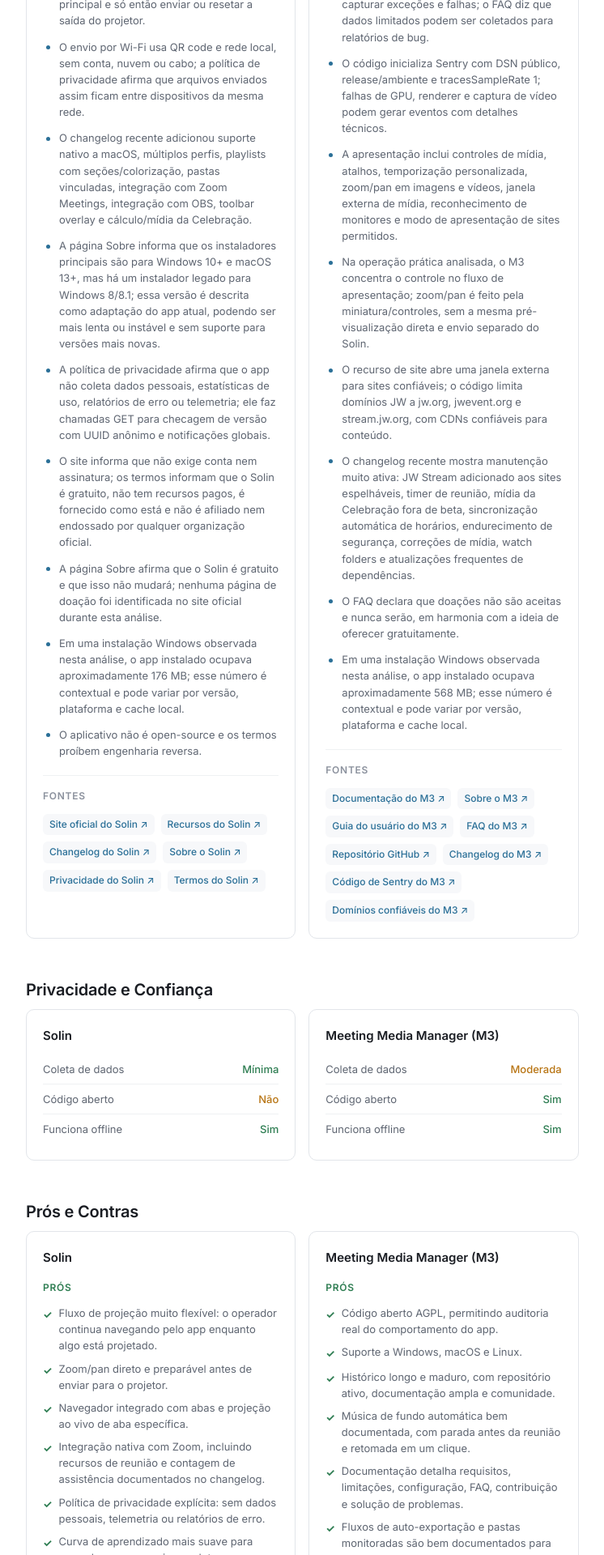
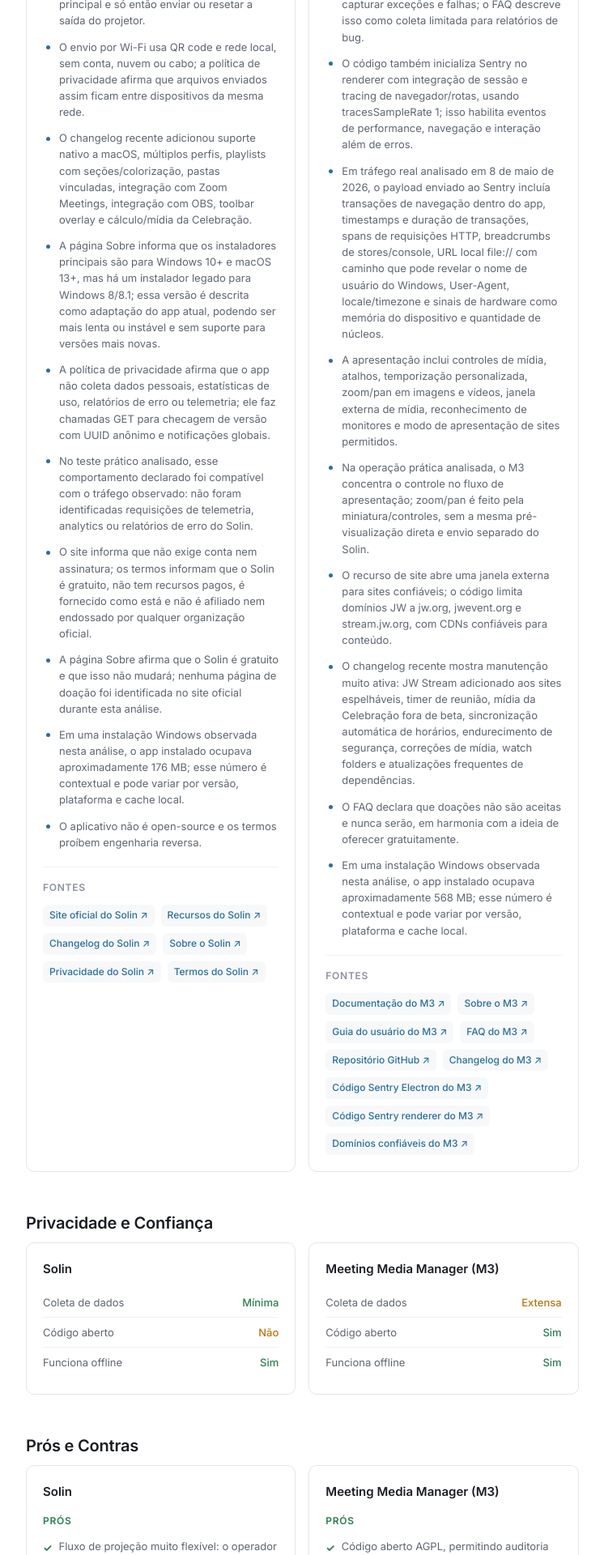
Before and after one commit to sirlucasmiller/kh-tools, a React (Vite) app: page /pt/category/audio-video in a window 1280 px wide. Shown: the part 2479-4399 px from the top of the page at 81% size, without its empty margins (92-838 px from the left). Built offline with nearby package versions, Linux system fonts and the light colour scheme; no server answers.

Commit message:
docs: update Solin and M3 privacy analysis

```diff
--- a/src/data/apps/audio-video.js
+++ b/src/data/apps/audio-video.js
@@ -30,7 +30,7 @@
 export const verdict = {
   recommendedAppIds: ['solin'],
   summary:
-    'Recomendação prática: Solin leva vantagem para uso direto na reunião por combinar operação ao vivo mais fluida, app responsivo durante a projeção, zoom/pan preparado, navegador integrado com abas, integração nativa com Zoom, contagem de assistência, curva de aprendizado mais suave e política de privacidade com coleta mínima declarada. Meeting Media Manager continua sendo uma solução forte, especialmente por ser open-source, oferecer Linux, ter documentação ampla, música de fundo automática e histórico público maior; além disso, o Solin ainda é um projeto recente, com primeiro changelog público em 19 de março de 2026. Ainda assim, na comparação específica de uso prático em áudio/vídeo, o Solin aparece como a escolha mais forte.',
+    'Recomendação prática: Solin leva vantagem para uso direto na reunião por combinar operação ao vivo mais fluida, app responsivo durante a projeção, zoom/pan preparado, navegador integrado com abas, integração nativa com Zoom, contagem de assistência, curva de aprendizado mais suave e privacidade prática mais favorável. Meeting Media Manager continua sendo uma solução forte, especialmente por ser open-source, oferecer Linux, ter documentação ampla, música de fundo automática e histórico público maior; além disso, o Solin ainda é um projeto recente, com primeiro changelog público em 19 de março de 2026. Ainda assim, na comparação específica de uso prático em áudio/vídeo, o Solin aparece como a escolha mais forte.',
 }
 
 export const apps = [
@@ -80,6 +80,7 @@
       'O changelog recente adicionou suporte nativo a macOS, múltiplos perfis, playlists com seções/colorização, pastas vinculadas, integração com Zoom Meetings, integração com OBS, toolbar overlay e cálculo/mídia da Celebração.',
       'A página Sobre informa que os instaladores principais são para Windows 10+ e macOS 13+, mas há um instalador legado para Windows 8/8.1; essa versão é descrita como adaptação do app atual, podendo ser mais lenta ou instável e sem suporte para versões mais novas.',
       'A política de privacidade afirma que o app não coleta dados pessoais, estatísticas de uso, relatórios de erro ou telemetria; ele faz chamadas GET para checagem de versão com UUID anônimo e notificações globais.',
+      'No teste prático analisado, esse comportamento declarado foi compatível com o tráfego observado: não foram identificadas requisições de telemetria, analytics ou relatórios de erro do Solin.',
       'O site informa que não exige conta nem assinatura; os termos informam que o Solin é gratuito, não tem recursos pagos, é fornecido como está e não é afiliado nem endossado por qualquer organização oficial.',
       'A página Sobre afirma que o Solin é gratuito e que isso não mudará; nenhuma página de doação foi identificada no site oficial durante esta análise.',
       'Em uma instalação Windows observada nesta análise, o app instalado ocupava aproximadamente 176 MB; esse número é contextual e pode variar por versão, plataforma e cache local.',
@@ -90,7 +91,7 @@
       'Zoom/pan direto e preparável antes de enviar para o projetor.',
       'Navegador integrado com abas e projeção ao vivo de aba específica.',
       'Integração nativa com Zoom, incluindo recursos de reunião e contagem de assistência documentados no changelog.',
-      'Política de privacidade explícita: sem dados pessoais, telemetria ou relatórios de erro.',
+      'Política de privacidade explícita e compatível com o tráfego prático observado: sem dados pessoais, telemetria ou relatórios de erro.',
       'Curva de aprendizado mais suave para operadores que precisam adotar o app rapidamente.',
       'Instalação observada consideravelmente menor que a do M3 no Windows analisado.',
       'Envio local por QR/Wi-Fi sem conta ou nuvem.',
@@ -127,7 +128,7 @@
         url: 'https://solinav.vercel.app/en/legal/terms',
       },
     ],
-    lastReviewed: '2026-05-07',
+    lastReviewed: '2026-05-08',
   },
   {
     id: 'meeting-media-manager',
@@ -161,7 +162,7 @@
       multilingualInterface: true,
     },
     privacy: {
-      dataCollection: 'moderate',
+      dataCollection: 'extensive',
       openSource: true,
       offlineCapable: true,
     },
@@ -170,8 +171,9 @@
       'O repositório é público, tem licença AGPL-3.0-or-later e o README lista download automático, ferramentas de apresentação, Zoom, OBS, múltiplas congregações, playlists, JWPUB, áudio da Bíblia, discursos públicos e importação de mídia externa.',
       'O FAQ informa suporte a Windows 10+, macOS 10.15+ e AppImage para Linux, com requisitos mínimos de 4 GB de RAM e 6 GB livres, recomendando 8 GB e 15 GB para cache.',
       'A documentação afirma que os dados da reunião ficam localmente no computador, as mídias são baixadas diretamente do site oficial e o código pode ser revisado.',
-      'O app usa Sentry no processo Electron para capturar exceções e falhas; o FAQ diz que dados limitados podem ser coletados para relatórios de bug.',
-      'O código inicializa Sentry com DSN público, release/ambiente e tracesSampleRate 1; falhas de GPU, renderer e captura de vídeo podem gerar eventos com detalhes técnicos.',
+      'O app usa Sentry no processo Electron para capturar exceções e falhas; o FAQ descreve isso como coleta limitada para relatórios de bug.',
+      'O código também inicializa Sentry no renderer com integração de sessão e tracing de navegador/rotas, usando tracesSampleRate 1; isso habilita eventos de performance, navegação e interação além de erros.',
+      'Em tráfego real analisado em 8 de maio de 2026, o payload enviado ao Sentry incluía transações de navegação dentro do app, timestamps e duração de transações, spans de requisições HTTP, breadcrumbs de stores/console, URL local file:// com caminho que pode revelar o nome de usuário do Windows, User-Agent, locale/timezone e sinais de hardware como memória do dispositivo e quantidade de núcleos.',
       'A apresentação inclui controles de mídia, atalhos, temporização personalizada, zoom/pan em imagens e vídeos, janela externa de mídia, reconhecimento de monitores e modo de apresentação de sites permitidos.',
       'Na operação prática analisada, o M3 concentra o controle no fluxo de apresentação; zoom/pan é feito pela miniatura/controles, sem a mesma pré-visualização direta e envio separado do Solin.',
       'O recurso de site abre uma janela externa para sites confiáveis; o código limita domínios JW a jw.org, jwevent.org e stream.jw.org, com CDNs confiáveis para conteúdo.',
@@ -188,7 +190,7 @@
       'Fluxos de auto-exportação e pastas monitoradas são bem documentados para backup e trabalho entre casa e Salão do Reino.',
     ],
     cons: [
-      'Coleta limitada de dados para bugs/erros via Sentry, conforme FAQ e código.',
+      'Telemetria prática via Sentry é mais ampla do que a descrição de coleta limitada para bugs sugere.',
       'Durante a projeção, o fluxo é menos livre para navegar por outras áreas do app.',
       'Por reunir muitos módulos e opções, pode exigir mais cuidado na configuração inicial para operadores menos experientes.',
       'Zoom/pan prático depende da miniatura/controles, não de pré-ajuste visual direto na mídia projetada.',
@@ -220,14 +222,18 @@
         url: 'https://github.com/sircharlo/meeting-media-manager/blob/master/CHANGELOG.md',
       },
       {
-        label: 'Código de Sentry do M3',
+        label: 'Código Sentry Electron do M3',
         url: 'https://github.com/sircharlo/meeting-media-manager/blob/master/src-electron/electron-main.ts',
+      },
+      {
+        label: 'Código Sentry renderer do M3',
+        url: 'https://github.com/sircharlo/meeting-media-manager/blob/master/src/boot/sentry.ts',
       },
       {
         label: 'Domínios confiáveis do M3',
         url: 'https://github.com/sircharlo/meeting-media-manager/blob/master/src-electron/constants.ts',
       },
     ],
-    lastReviewed: '2026-05-07',
+    lastReviewed: '2026-05-08',
   },
 ]
--- a/src/i18n/locales/pt-BR/translation.json
+++ b/src/i18n/locales/pt-BR/translation.json
@@ -58,7 +58,7 @@
     "verdictSummary": "Nossa recomendação",
     "verdictTie": "Empate contextual",
     "evidenceTitle": "Detalhes da análise",
-    "evidenceSubtitle": "Notas verificadas nas páginas oficiais, políticas e lojas de apps.",
+    "evidenceSubtitle": "Notas verificadas em páginas oficiais, políticas, código-fonte e testes práticos quando disponíveis.",
     "sources": "Fontes"
   },
   "about": {
@@ -145,7 +145,7 @@
   },
   "verdicts": {
     "audio-video": {
-      "summary": "Recomendação prática: Solin leva vantagem para uso direto na reunião por combinar operação ao vivo mais fluida, app responsivo durante a projeção, zoom/pan preparado, navegador integrado com abas, integração nativa com Zoom, contagem de assistência, curva de aprendizado mais suave e política de privacidade com coleta mínima declarada. Meeting Media Manager continua sendo uma solução forte, especialmente por ser open-source, oferecer Linux, ter documentação ampla, música de fundo automática e histórico público maior; além disso, o Solin ainda é um projeto recente, com primeiro changelog público em 19 de março de 2026. Ainda assim, na comparação específica de uso prático em áudio/vídeo, o Solin aparece como a escolha mais forte."
+      "summary": "Recomendação prática: Solin leva vantagem para uso direto na reunião por combinar operação ao vivo mais fluida, app responsivo durante a projeção, zoom/pan preparado, navegador integrado com abas, integração nativa com Zoom, contagem de assistência, curva de aprendizado mais suave e privacidade prática mais favorável. Meeting Media Manager continua sendo uma solução forte, especialmente por ser open-source, oferecer Linux, ter documentação ampla, música de fundo automática e histórico público maior; além disso, o Solin ainda é um projeto recente, com primeiro changelog público em 19 de março de 2026. Ainda assim, na comparação específica de uso prático em áudio/vídeo, o Solin aparece como a escolha mais forte."
     },
     "meeting-scheduling": {
       "summary": "Empate contextual: Hourglass é a opção mais acessível para uma congregação que quer começar rápido, com uso via navegador, apps móveis, notificações e custo baseado em donativos. NW Scheduler é a escolha mais prudente quando a prioridade é manter o núcleo administrativo em desktop/local, com menor dependência de nuvem e compartilhamento documentado com criptografia ponta a ponta. Como os dois cobrem bem agenda e designações, a decisão depende principalmente do peso dado a conveniência colaborativa versus controle local dos dados."
@@ -164,6 +164,7 @@
         "O changelog recente adicionou suporte nativo a macOS, múltiplos perfis, playlists com seções/colorização, pastas vinculadas, integração com Zoom Meetings, integração com OBS, toolbar overlay e cálculo/mídia da Celebração.",
         "A página Sobre informa que os instaladores principais são para Windows 10+ e macOS 13+, mas há um instalador legado para Windows 8/8.1; essa versão é descrita como adaptação do app atual, podendo ser mais lenta ou instável e sem suporte para versões mais novas.",
         "A política de privacidade afirma que o app não coleta dados pessoais, estatísticas de uso, relatórios de erro ou telemetria; ele faz chamadas GET para checagem de versão com UUID anônimo e notificações globais.",
+        "No teste prático analisado, esse comportamento declarado foi compatível com o tráfego observado: não foram identificadas requisições de telemetria, analytics ou relatórios de erro do Solin.",
         "O site informa que não exige conta nem assinatura; os termos informam que o Solin é gratuito, não tem recursos pagos, é fornecido como está e não é afiliado nem endossado por qualquer organização oficial.",
         "A página Sobre afirma que o Solin é gratuito e que isso não mudará; nenhuma página de doação foi identificada no site oficial durante esta análise.",
         "Em uma instalação Windows observada nesta análise, o app instalado ocupava aproximadamente 176 MB; esse número é contextual e pode variar por versão, plataforma e cache local.",
@@ -174,7 +175,7 @@
         "Zoom/pan direto e preparável antes de enviar para o projetor.",
         "Navegador integrado com abas e projeção ao vivo de aba específica.",
         "Integração nativa com Zoom, incluindo recursos de reunião e contagem de assistência documentados no changelog.",
-        "Política de privacidade explícita: sem dados pessoais, telemetria ou relatórios de erro.",
+        "Política de privacidade explícita e compatível com o tráfego prático observado: sem dados pessoais, telemetria ou relatórios de erro.",
         "Curva de aprendizado mais suave para operadores que precisam adotar o app rapidamente.",
         "Instalação observada consideravelmente menor que a do M3 no Windows analisado.",
         "Envio local por QR/Wi-Fi sem conta ou nuvem."
@@ -201,8 +202,9 @@
         "O repositório é público, tem licença AGPL-3.0-or-later e o README lista download automático, ferramentas de apresentação, Zoom, OBS, múltiplas congregações, playlists, JWPUB, áudio da Bíblia, discursos públicos e importação de mídia externa.",
         "O FAQ informa suporte a Windows 10+, macOS 10.15+ e AppImage para Linux, com requisitos mínimos de 4 GB de RAM e 6 GB livres, recomendando 8 GB e 15 GB para cache.",
         "A documentação afirma que os dados da reunião ficam localmente no computador, as mídias são baixadas diretamente do site oficial e o código pode ser revisado.",
-        "O app usa Sentry no processo Electron para capturar exceções e falhas; o FAQ diz que dados limitados podem ser coletados para relatórios de bug.",
-        "O código inicializa Sentry com DSN público, release/ambiente e tracesSampleRate 1; falhas de GPU, renderer e captura de vídeo podem gerar eventos com detalhes técnicos.",
+        "O app usa Sentry no processo Electron para capturar exceções e falhas; o FAQ descreve isso como coleta limitada para relatórios de bug.",
+        "O código também inicializa Sentry no renderer com integração de sessão e tracing de navegador/rotas, usando tracesSampleRate 1; isso habilita eventos de performance, navegação e interação além de erros.",
+        "Em tráfego real analisado em 8 de maio de 2026, o payload enviado ao Sentry incluía transações de navegação dentro do app, timestamps e duração de transações, spans de requisições HTTP, breadcrumbs de stores/console, URL local file:// com caminho que pode revelar o nome de usuário do Windows, User-Agent, locale/timezone e sinais de hardware como memória do dispositivo e quantidade de núcleos.",
         "A apresentação inclui controles de mídia, atalhos, temporização personalizada, zoom/pan em imagens e vídeos, janela externa de mídia, reconhecimento de monitores e modo de apresentação de sites permitidos.",
         "Na operação prática analisada, o M3 concentra o controle no fluxo de apresentação; zoom/pan é feito pela miniatura/controles, sem a mesma pré-visualização direta e envio separado do Solin.",
         "O recurso de site abre uma janela externa para sites confiáveis; o código limita domínios JW a jw.org, jwevent.org e stream.jw.org, com CDNs confiáveis para conteúdo.",
@@ -219,7 +221,7 @@
         "Fluxos de auto-exportação e pastas monitoradas são bem documentados para backup e trabalho entre casa e Salão do Reino."
       ],
       "cons": [
-        "Coleta limitada de dados para bugs/erros via Sentry, conforme FAQ e código.",
+        "Telemetria prática via Sentry é mais ampla do que a descrição de coleta limitada para bugs sugere.",
         "Durante a projeção, o fluxo é menos livre para navegar por outras áreas do app.",
         "Por reunir muitos módulos e opções, pode exigir mais cuidado na configuração inicial para operadores menos experientes.",
         "Zoom/pan prático depende da miniatura/controles, não de pré-ajuste visual direto na mídia projetada.",
@@ -232,7 +234,8 @@
         { "label": "FAQ do M3" },
         { "label": "Repositório GitHub" },
         { "label": "Changelog do M3" },
-        { "label": "Código de Sentry do M3" },
+        { "label": "Código Sentry Electron do M3" },
+        { "label": "Código Sentry renderer do M3" },
         { "label": "Domínios confiáveis do M3" }
       ]
     },
```
Also changed, not shown: src/i18n/locales/en/translation.json (+10 -7 lines).
